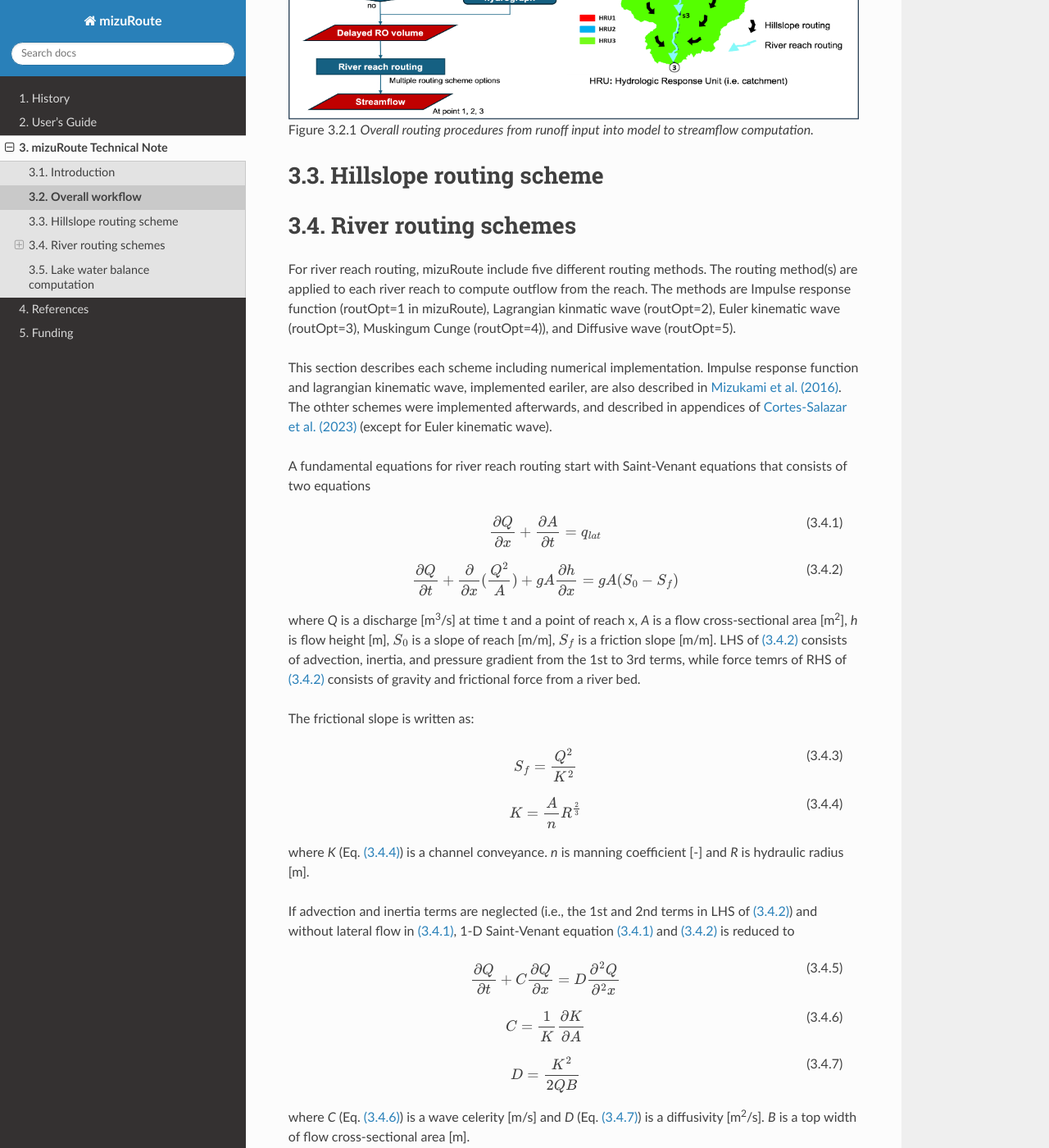
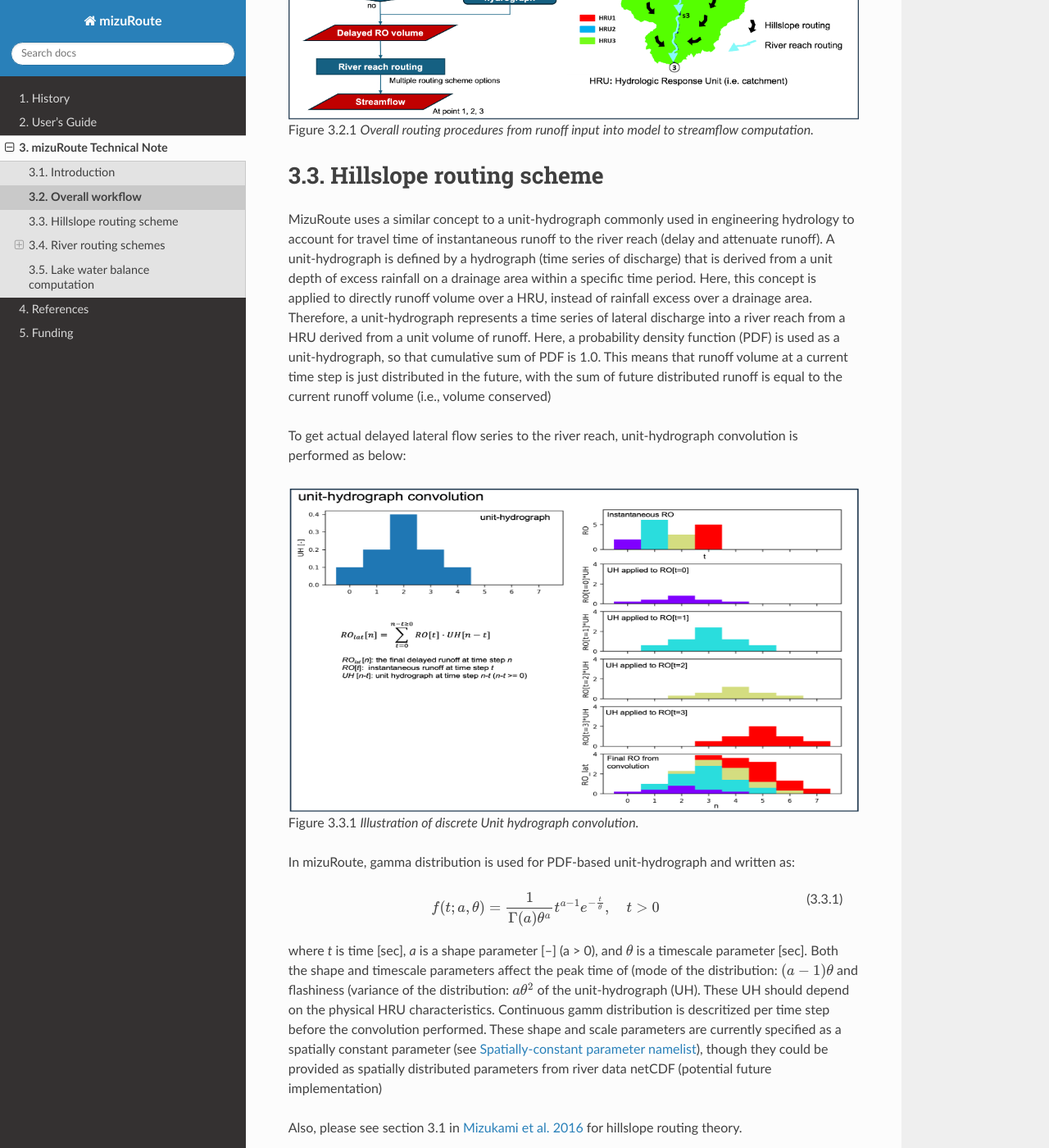
Before and after one commit to ESCOMP/mizuRoute, a Sphinx documentation site: the page built from docs/source/tech_note/reach_routing.rst, in a window 1280 px wide and 1400 px high, scrolled down 701 px. Shown: the whole window at 82% size. Built offline with Sphinx 7.4.7 and the Read the Docs theme 3.1.0, drawn with Linux system fonts in a browser that asks for light colours.

Commit message:
updated Hillslope routing scheme section in tech-note

```diff
--- a/docs/source/tech_note/reach_routing.rst
+++ b/docs/source/tech_note/reach_routing.rst
@@ -29,7 +29,37 @@ The overland routing is optional, and currently simple unit hydrograph based on
 Hillslope routing scheme
 ========================
 
+MizuRoute uses a similar concept to a unit-hydrograph commonly used in engineering hydrology to account for travel time of instantaneous runoff to the river reach (delay and attenuate runoff).
+A unit-hydrograph is defined by a hydrograph (time series of discharge) that is derived from a unit depth of excess rainfall on a drainage area within a specific time period.
+Here, this concept is applied to directly runoff volume over a HRU, instead of rainfall excess over a drainage area.
+Therefore, a unit-hydrograph represents a time series of lateral discharge into a river reach from a HRU derived from a unit volume of runoff.
+Here, a probability density function (PDF) is used as a unit-hydrograph, so that cumulative sum of PDF is 1.0.
+This means that runoff volume at a current time step is just distributed in the future, with the sum of future distributed runoff is equal to the current runoff volume (i.e., volume conserved)
 
+To get actual delayed lateral flow series to the river reach, unit-hydrograph convolution is performed as below:
+
+.. _Figure_uh_convolution:
+
+.. figure:: images/uh_convolution.png
+ :width: 700
+ :height: 400
+
+ Illustration of discrete Unit hydrograph convolution.
+
+In mizuRoute, gamma distribution is used for PDF-based unit-hydrograph and written as:
+
+.. math::
+   :label: gamma_distribution
+
+   f(t; a, \theta) = \frac{1}{\Gamma(a)\theta^{a}}t^{a - 1} e^{-\frac{t}{\theta}},
+   \quad t > 0
+
+where *t* is time [sec], *a* is a shape parameter [–] (a > 0), and :math:`\theta` is a timescale parameter [sec].
+Both the shape and timescale parameters affect the peak time of (mode of the distribution: :math:`(a - 1)\theta` and flashiness (variance of the distribution: :math:`a\theta^2` of the unit-hydrograph (UH).
+These UH should depend on the physical HRU characteristics. Continuous gamm distribution is descritized per time step before the convolution performed.
+These shape and scale parameters are currently specified as a spatially constant parameter (see :ref:`Spatially-constant parameter namelist <namelist_file>`), though they could be provided as spatially distributed parameters from river data netCDF (potential future implementation)
+
+Also, please see section 3.1 in :ref:`Mizukami et al. 2016 <Mizukami2016>` for hillslope routing theory.
 
 .. _River_routing_schemes:
 
```
Also changed, not shown: docs/source/tech_note/images/uh_convolution.png (added).
